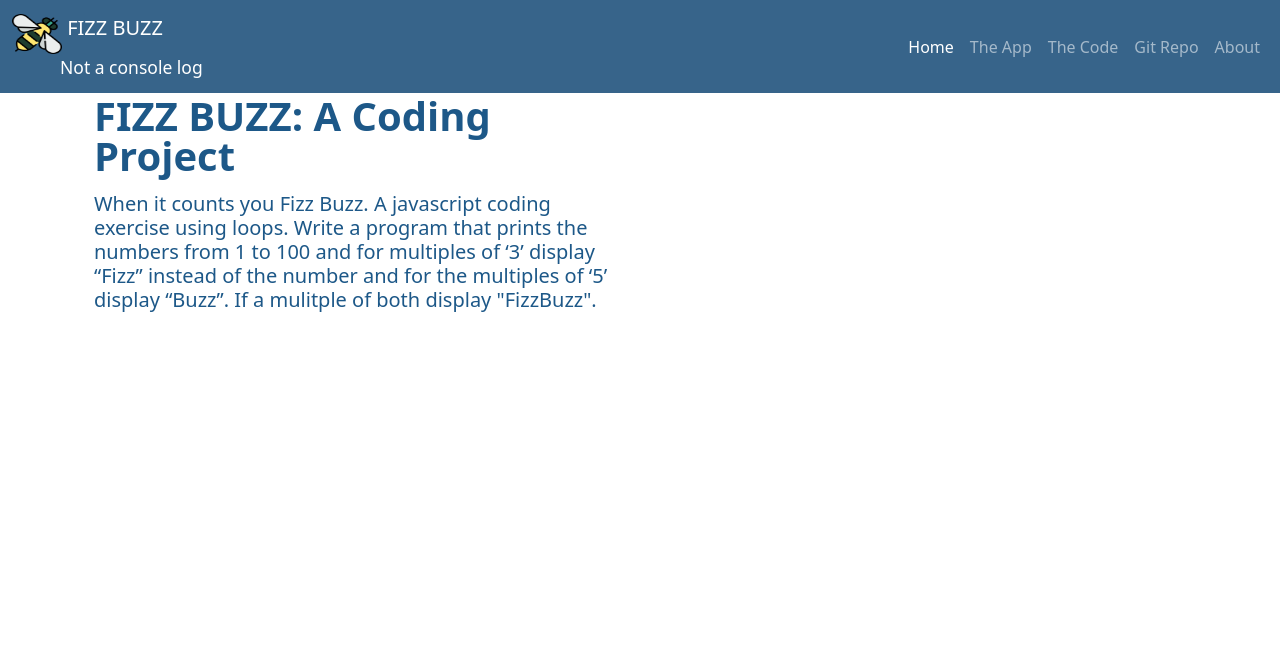
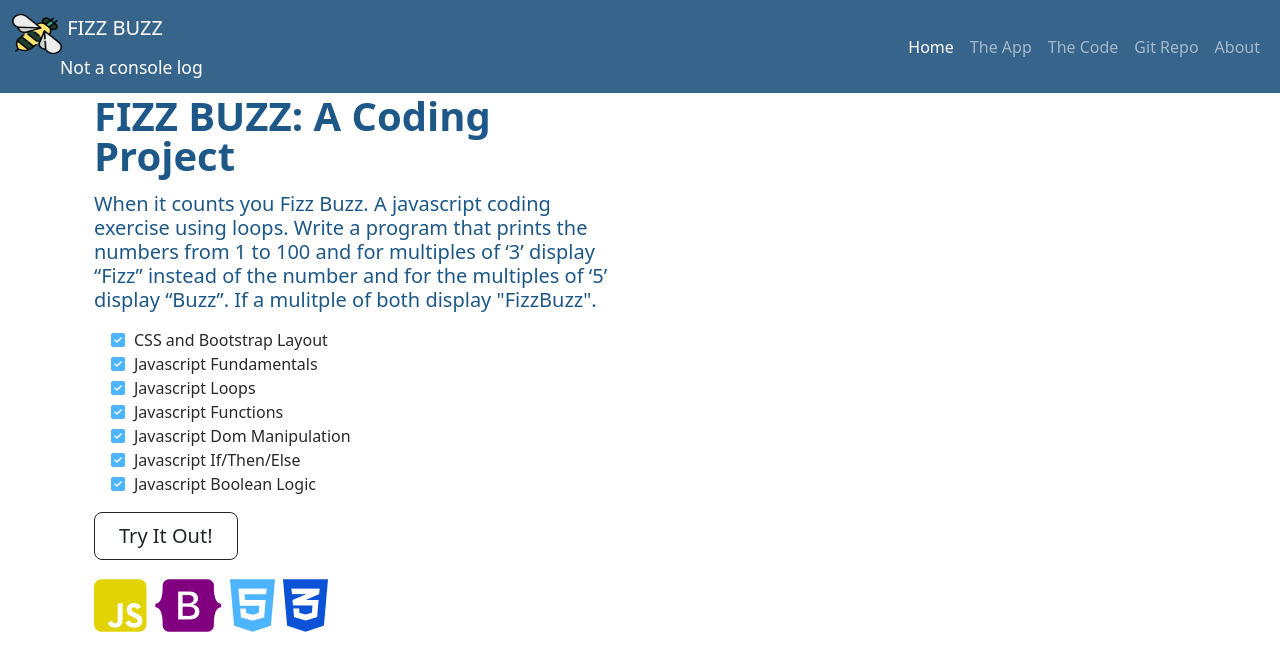
Before and after one commit to SherifAckles/fizz-buzz-app, a plain HTML site: page index.html in a window 1280 px wide. Drawn offline with nearby package versions, Linux system fonts and the light colour scheme.

Commit message:
add checklist, rty button and lang icons

```diff
--- a/index.html
+++ b/index.html
@@ -69,6 +69,35 @@
                         the number and for the multiples of ‘5’ display <strong>“Buzz”</strong>. If a mulitple of both
                         display <strong>"FizzBuzz"</strong>.
                     </h4>
+                    <!-------- Checklist -------->
+                    <ul class="fa-ul pt-2 checklist">
+                        <li><span class="fa-li"><i class="fas fa-check-square"></i></span>CSS and Bootstrap Layout</li>
+                        <li><span class="fa-li"><i class="fas fa-check-square"></i></span>Javascript Fundamentals</li>
+                        <li><span class="fa-li"><i class="fas fa-check-square"></i></span>Javascript Loops</li>
+                        <li><span class="fa-li"><i class="fas fa-check-square"></i></span>Javascript Functions</li>
+                        <li><span class="fa-li"><i class="fas fa-check-square"></i></span>Javascript Dom Manipulation
+                        </li>
+                        <li><span class="fa-li"><i class="fas fa-check-square"></i></span>Javascript If/Then/Else</li>
+                        <li><span class="fa-li"><i class="fas fa-check-square"></i></span>Javascript Boolean Logic</li>
+                    </ul>
+                    <div>
+                        <a type="button" class="btn btn-outline-dark btn-lg px-4 me-md-2" href="app.html">Try It
+                            Out!</a>
+                    </div>
+
+                    <!------ Languages Icons ------>
+
+                    <h5 class="fw-bold mt-3">
+                        <div class="d-flex">
+                            <div class="row gx-2">
+                                <div class="col"><i class="fab fa-js-square fa-3x jsicon"></i></div>
+                                <div class="col"><i class="fab fa-bootstrap fa-3x bsicon"></i></div>
+                                <div class="col"><i class="fab fa-html5 fa-3x html5icon"></i></div>
+                                <div class="col"><i class="fab fa-css3-alt fa-3x css3icon"></i></div>
+                            </div>
+                        </div>
+                    </h5>
+                </div>
 
     <!-- Bootstrap JS -->
     <script
```
